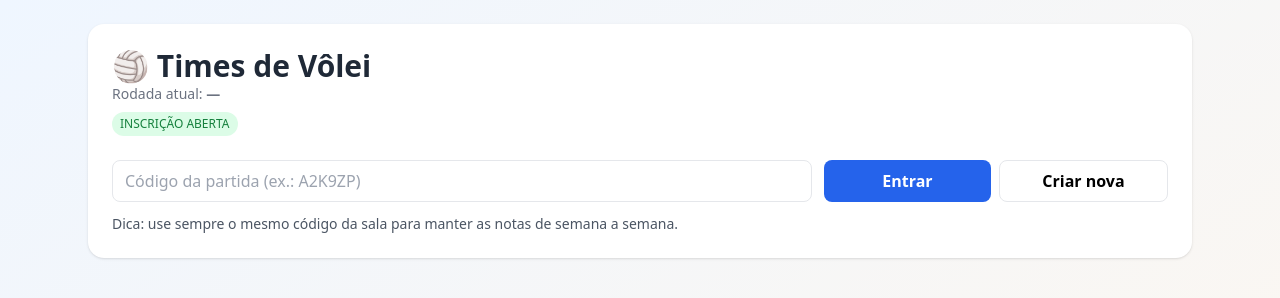
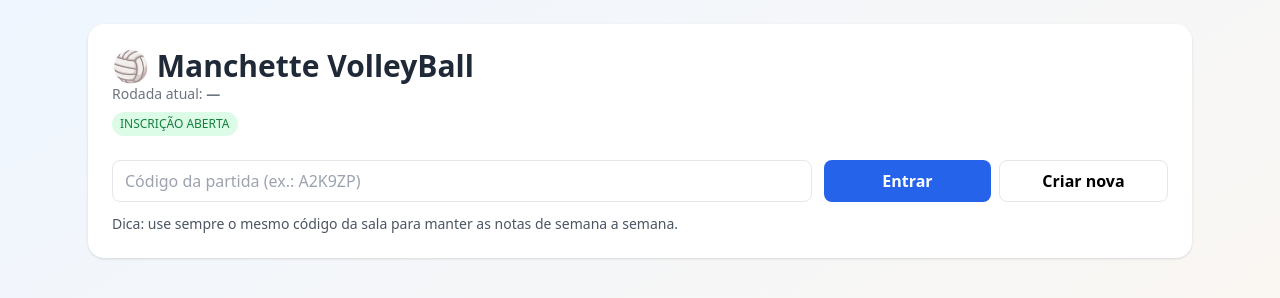
Before and after one commit to graverpersonaliza/Times-Manchette, a plain HTML site: page index.html in a window 1280 px wide. Drawn offline with nearby package versions, Linux system fonts and the light colour scheme.

Commit message:
Update title from 'Times de Vôlei' to 'Manchette VolleyBall'

```diff
--- a/index.html
+++ b/index.html
@@ -1022,7 +1022,7 @@
         <div class="bg-white rounded-2xl shadow p-4 sm:p-6">
           <div class="flex flex-col sm:flex-row sm:items-center sm:justify-between gap-3">
             <div>
-              <h1 class="text-2xl sm:text-3xl font-extrabold text-gray-800">🏐 Times de Vôlei</h1>
+              <h1 class="text-2xl sm:text-3xl font-extrabold text-gray-800">🏐 Manchette VolleyBall</h1>
               <p class="text-sm text-gray-500">Rodada atual: <b>${escapeHtml(roundLabel || "—")}</b></p>
               <div class="mt-2 flex flex-wrap gap-2 items-center">${openBadge}</div>
             </div>
```
